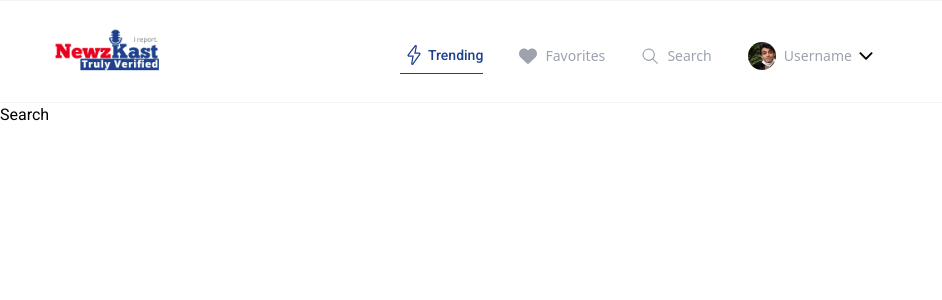
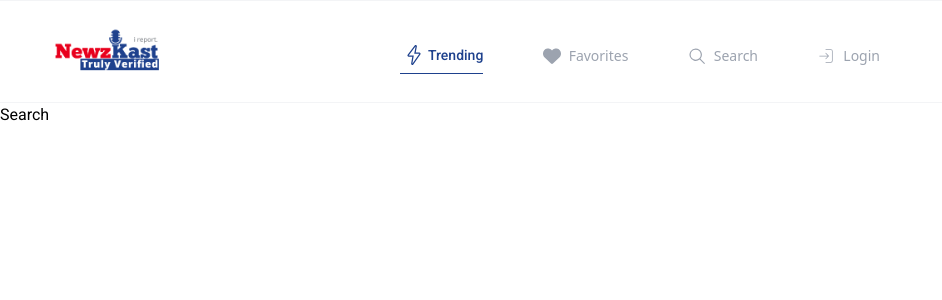
Before and after one commit to pilentboy/NewzCast, a React (Create React App) app: page /newzcast/search in a window 1280 px wide. Shown: the top 300 px of the page, without its empty margins (0-942 px from the left). Built offline with nearby package versions, Linux system fonts and the light colour scheme.

Commit message:
test if user is not loged in

```diff
--- a/src/App.js
+++ b/src/App.js
@@ -24,7 +24,7 @@ function App() {
 					<Routes>
 
 						<Route path='/' element={<Landing />} />
-						<Route path='authenticate' element={<Authenticate />} />
+						<Route path='/authenticate' element={<Authenticate />} />
 						<Route path='/login' element={<Login />} />
 						<Route path='/register' element={<Register />} />
 
--- a/src/components/home/HomeNav.jsx
+++ b/src/components/home/HomeNav.jsx
@@ -8,8 +8,15 @@ import { GoSearch } from "react-icons/go";
 import { IoIosArrowDown } from "react-icons/io";
 import ProfilePic from "../profile/ProfilePic";
 import UserPic from '../../assets/images/userprof.jpg'
+import { useContext } from "react";
+import { LoginContext } from "../../context/LoginContext";
+import { CiLogin } from "react-icons/ci";
 
 function HomeNav() {
+
+
+    const { userInfo } = useContext(LoginContext)
+
     return (
         <>
 
@@ -35,11 +42,18 @@ function HomeNav() {
                         <GoSearch />
                     </HomeNavLink>
 
-                    <HomeNavLink target={'profile'} linkTitle={'Username'} button={<IoIosArrowDown className="text-black cursor-pointer hidden duration-200 hover:mt-2 text-xl mx-1 md:block"
-                        onClick={() => alert("profile")}
-                    />}>
-                        <ProfilePic src={UserPic} />
-                    </HomeNavLink>
+                    {
+                        userInfo.length == 0 ? <HomeNavLink target={'/authenticate'} linkTitle={'Login'}>
+                            <CiLogin />
+                        </HomeNavLink> : (
+
+                            <HomeNavLink target={'profile'} linkTitle={'Username'} button={<IoIosArrowDown className="text-black cursor-pointer hidden duration-200 hover:mt-2 text-xl mx-1 md:block"
+                                onClick={() => alert("profile")}
+                            />}>
+                                <ProfilePic src={UserPic} />
+                            </HomeNavLink>
+                        )
+                    }
                 </ul>
             </div>
             <Outlet />
--- a/src/components/landing/GetStartedBTN.jsx
+++ b/src/components/landing/GetStartedBTN.jsx
@@ -2,7 +2,7 @@ import MainLink from "./MainLink"
 
 export default function GetStartedBTN({ anima = false }) {
     return (
-        <MainLink title={'Get Started'} target={'authenticate'} styles={` font-bold bg-purple-1000 duration-150  w-28 h-9 text-sm ${anima ? 'hover:ms-2 ' : null}`} />
+        <MainLink title={'Get Started'} target={'/authenticate'} styles={` font-bold bg-purple-1000 duration-150  w-28 h-9 text-sm ${anima ? 'hover:ms-2 ' : null}`} />
 
     )
 }
--- a/src/components/landing/NavAuthLinks.jsx
+++ b/src/components/landing/NavAuthLinks.jsx
@@ -4,7 +4,7 @@ function NavAuthLinks() {
 
     return (
         <div className="flex space-x-6">
-            <MainLink title={'Log in'} target={'authenticate'} styles={'bg-transparent border border-1  border-white  w-28 h-9'} />
+            <MainLink title={'Log in'} target={'/authenticate'} styles={'bg-transparent border border-1  border-white  w-28 h-9'} />
             <MainLink title={'Sign Up'} target={'/register'} styles={'bg-[#FF9A00] w-28 h-9 '} />
         </div>)
 }
--- a/src/context/LoginContext.jsx
+++ b/src/context/LoginContext.jsx
@@ -1,25 +1,19 @@
 import { createContext, useEffect, useState } from "react";
-import { useNavigate } from "react-router-dom";
-import { createClient } from "@supabase/supabase-js";
 
 
 const LoginContext = createContext()
 
 const LoginProvider = ({ children }) => {
 
-    const navigate = useNavigate()
-
-    const [UsersData, setUsersData] = useState([])
-    const [loginRes, setLoginRes] = useState(null)
+    const [userInfo, setUserInfo] = useState([])
 
 
-    const CheckLoginData = async ({ Email, Password }) => {
-        console.log(Email,Password)
-
-    }
+    useEffect(() => {
+        console.log(userInfo)
+    }, [userInfo])
 
     return (
-        <LoginContext.Provider value={{ UsersData, CheckLoginData, loginRes }}>
+        <LoginContext.Provider value={{ userInfo, setUserInfo }}>
             {children}
         </LoginContext.Provider>
     )
--- a/src/pages/login.jsx
+++ b/src/pages/login.jsx
@@ -10,16 +10,18 @@ import { Link, useNavigate } from 'react-router-dom'
 import RegisterLinkItems from "../components/authenticate/RegisterLinkItems"
 import AcceptButton from "../components/form/AcceptButton"
 import { useFormik } from "formik"
-import { useState } from "react"
+import { useState, useContext } from "react"
 import handleLogIn from "../utils/HandleLogIn"
 import Loading from '../components/Loading'
-
+import { LoginContext } from "../context/LoginContext"
 const Login = () => {
 
     const [staySignedIn, SetStatySignedIn] = useState(false)
     const [loginInputPassType, setLoginInputPassType] = useState('password')
     const [loginRes, setLoginRes] = useState(null)
     const [loading, setLoading] = useState(false)
+
+    const { setUserInfo } = useContext(LoginContext)
 
     const navigate = useNavigate()
 
@@ -32,9 +34,11 @@ const Login = () => {
             setLoading(true)
             const res = await handleLogIn(values)
             if (res) {
+                setUserInfo(res)
                 setLoginRes(false)
                 navigate("/newzcast")
             } else {
+                setUserInfo([])
                 setLoginRes(true)
             }
             setLoading(false)
--- a/src/utils/HandleLogIn.js
+++ b/src/utils/HandleLogIn.js
@@ -8,10 +8,11 @@ const handleLogIn = async (LoginFormValues) => {
             password: LoginFormValues.Password
         })
 
+
+
+
         if (!error) {
-            console.log("logged insuccessfuly!")
-            console.log(data)
-            return true
+            return data
         }
 
         console.log(error, "log in error")
```
